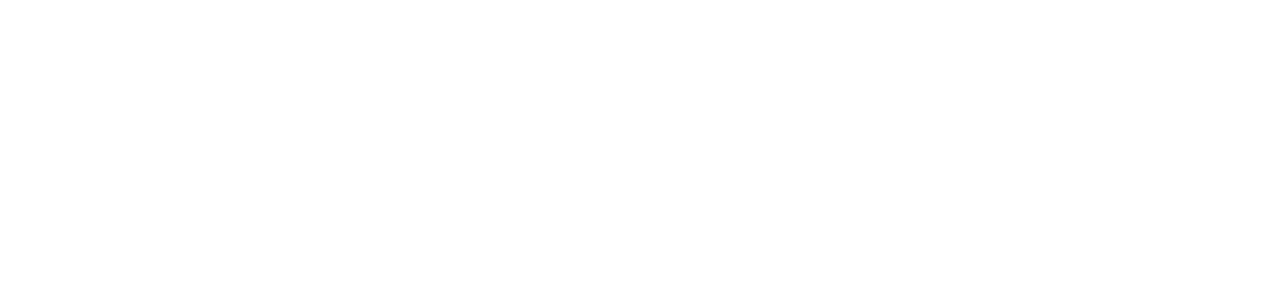
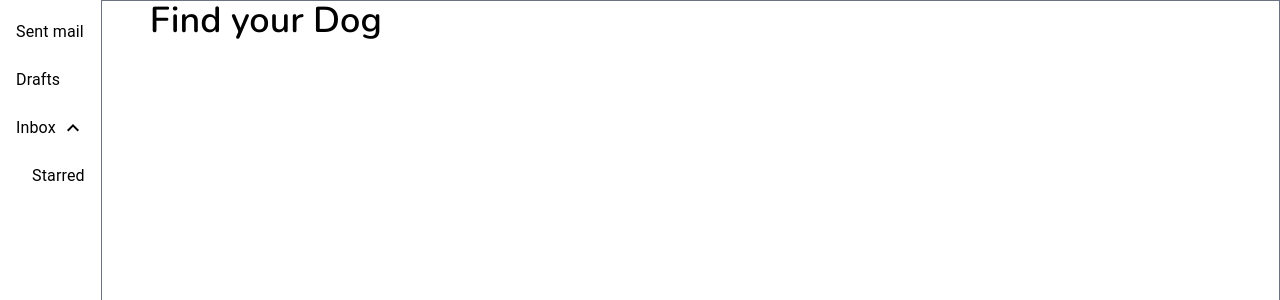
Before and after one commit to soniarez/what-the-dog, a React (Vite) app: page /finder in a window 1280 px wide. Before the commit this address had no page. Shown: the top 300 px of the page. Built offline with nearby package versions, Linux system fonts and the light colour scheme.

Commit message:
styling in finder wiew

```diff
--- a/package.json
+++ b/package.json
@@ -9,6 +9,10 @@
     "preview": "vite preview"
   },
   "dependencies": {
+    "@emotion/react": "^11.10.5",
+    "@emotion/styled": "^11.10.5",
+    "@mui/icons-material": "^5.10.9",
+    "@mui/material": "^5.10.12",
     "react": "^18.2.0",
     "react-dom": "^18.2.0",
     "react-router-dom": "^6.4.3"
--- a/src/App.jsx
+++ b/src/App.jsx
@@ -1,14 +1,14 @@
 import React from "react";
 import { BrowserRouter as Router, Routes, Route } from "react-router-dom";
 import Home from "../src/views/Home";
-import DogFinder from "./views/DogFinder";
+import Finder from "./views/Finder";
 
 function App() {
   return (
     <Router>
       <Routes>
         <Route path="/" element={<Home />} />
-        <Route path="/dogfinder" element={<DogFinder />} />
+        <Route path="/finder" element={<Finder />} />
       </Routes>
     </Router>
   );
--- /dev/null
+++ b/src/components/finderView/SideBar.jsx
@@ -0,0 +1,45 @@
+import React from "react";
+import List from "@mui/material/List";
+import ListItemButton from "@mui/material/ListItemButton";
+import ListItemText from "@mui/material/ListItemText";
+import Collapse from "@mui/material/Collapse";
+import ExpandLess from "@mui/icons-material/ExpandLess";
+import ExpandMore from "@mui/icons-material/ExpandMore";
+
+const SideBar = () => {
+    const [open, setOpen] = React.useState(true);
+
+    const handleClick = () => {
+      setOpen(!open);
+    };
+
+    return (
+      <div >
+        <List
+          sx={{ width: "100%", maxWidth: 360, bgcolor: "background.paper" }}
+          component="nav"
+          aria-labelledby="nested-list-subheader"
+        >
+          <ListItemButton>
+            <ListItemText primary="Sent mail" />
+          </ListItemButton>
+          <ListItemButton>
+            <ListItemText primary="Drafts" />
+          </ListItemButton>
+          <ListItemButton onClick={handleClick}>
+            <ListItemText primary="Inbox" />
+            {open ? <ExpandLess /> : <ExpandMore />}
+          </ListItemButton>
+          <Collapse in={open} timeout="auto" unmountOnExit>
+            <List component="div" disablePadding>
+              <ListItemButton sx={{ pl: 4 }}>
+                <ListItemText primary="Starred" />
+              </ListItemButton>
+            </List>
+          </Collapse>
+        </List>
+      </div>
+    );
+}
+
+export default SideBar
--- a/src/views/DogFinder.jsx
+++ /dev/null
@@ -1,11 +0,0 @@
-import React from 'react'
-
-const DogFinder = () => {
-  return (
-    <div>
-      <h1>My App</h1>
-    </div>
-  )
-}
-
-export default DogFinder
--- /dev/null
+++ b/src/views/Finder.jsx
@@ -0,0 +1,17 @@
+import React from "react";
+import SideBar from "../components/finderView/SideBar";
+
+const Finder = () => {
+  return (
+    <div className="flex flex-row w-full h-screen bg-white">
+      <div className="min-w-fit max-w-fit">
+        <SideBar />
+      </div>
+      <div className="border border-gray-500 px-12 w-full h-full">
+        <h1 className="text-4xl font-semibold">Find your Dog</h1>
+      </div>
+    </div>
+  );
+};
+
+export default Finder;
--- a/src/views/Home.jsx
+++ b/src/views/Home.jsx
@@ -14,7 +14,7 @@
         alt="dog gif"
       ></img>
       <button
-        onClick={() => navigate("/dogfinder")}
+        onClick={() => navigate("/finder")}
         className="bg-[#7938ad] hover:bg-[#5e43d1] text-white font-bold py-2 px-4 rounded mt-20"
         type="button"
       >
```
Also changed, not shown: 1 other file (tests, documents, lock files or other folders).
